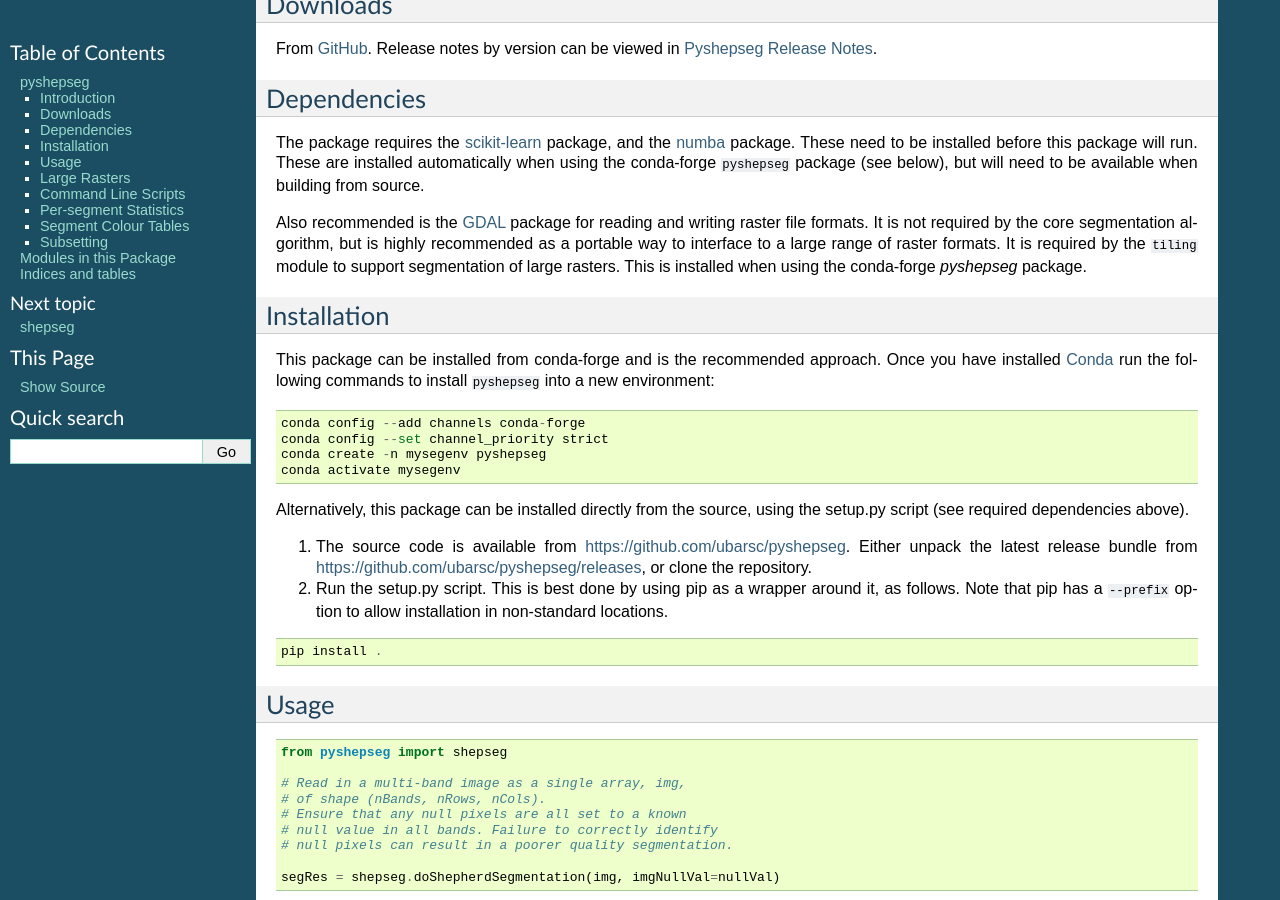
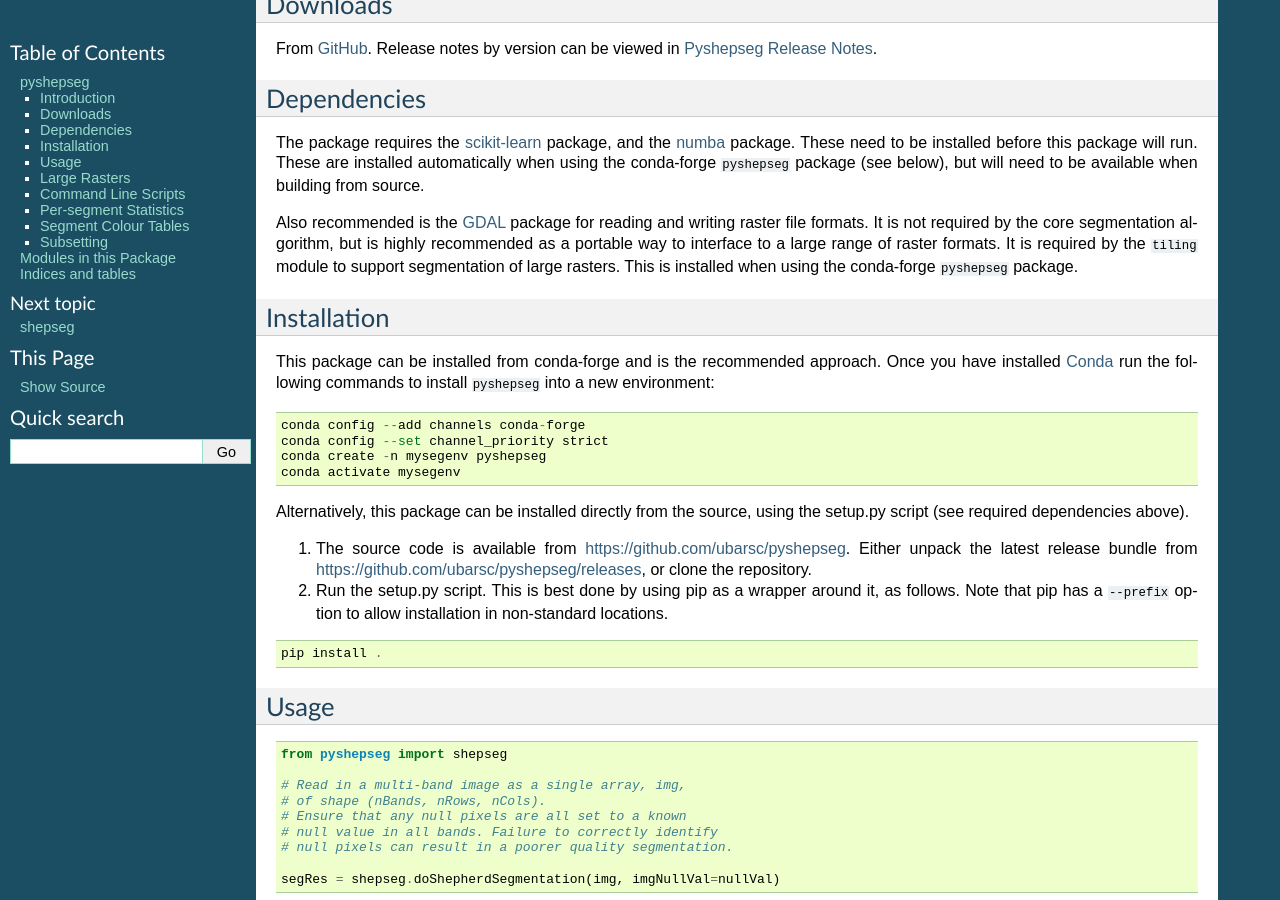
Before and after one commit to ubarsc/pyshepseg, a Sphinx documentation site: the page built from doc/source/index.rst, in a window 1280 px wide and 900 px high, scrolled down 340 px. Built offline with Sphinx 7.4.7, drawn with Linux system fonts in a browser that asks for light colours.

Commit message:
another one

```diff
--- a/doc/source/index.rst
+++ b/doc/source/index.rst
@@ -36,7 +36,7 @@ writing raster file formats. It is not required by the core segmentation
 algorithm, but is highly recommended as a portable way to interface
 to a large range of raster formats. It is required by the ``tiling`` module
 to support segmentation of large rasters. This is installed when using
-the conda-forge `pyshepseg` package.
+the conda-forge ``pyshepseg`` package.
 
 Installation
 ------------
```
